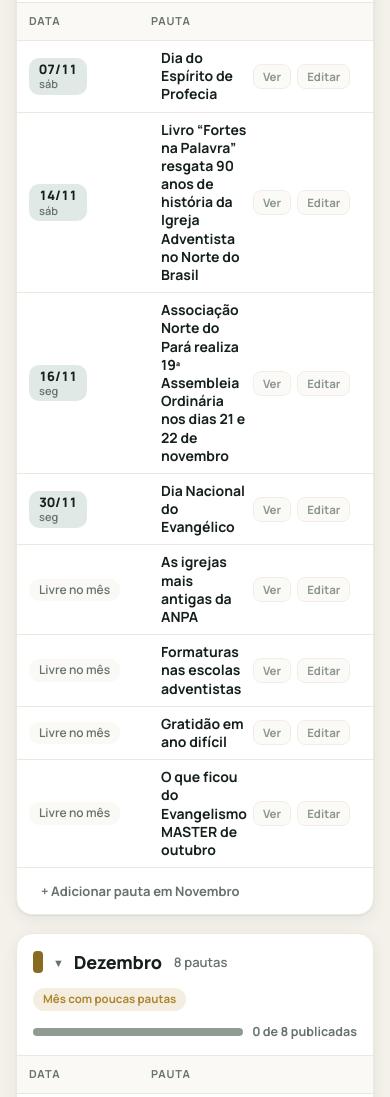
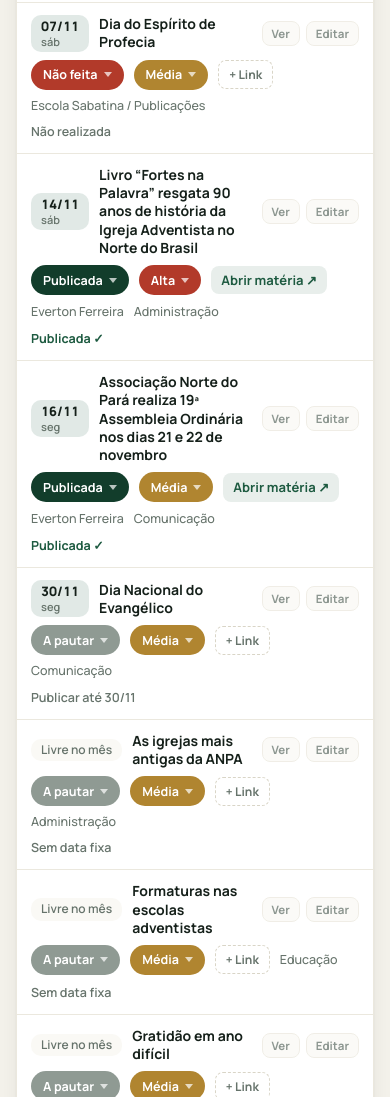
Before and after one commit to Ever7on/pautas-portal-anpa, a plain HTML site: page index.html in a window 390 px wide. Shown: the part 903-2000 px from the top of the page. Drawn offline with Linux system fonts and the light colour scheme.

Commit message:
Ajusta o quadro à largura da tela: tabela enxuta e cartões em telas menores
Co-Authored-By: Claude Opus 5.5 <noreply@anthropic.com>
Claude-Session: https://claude.ai/code/session_01EbgkXr4foGVrPqpThryLyi

```diff
--- a/index.html
+++ b/index.html
@@ -196,6 +196,34 @@ footer.sp{height:20px}
 .btn-del.confirm{background:var(--late);color:var(--surface)}
 .ro .edit-only{display:none!important}
 @media (prefers-reduced-motion:reduce){*{transition:none!important;animation:none!important}}
+/* encaixe: tabela enxuta em telas largas, cartões em telas médias e pequenas */
+table{min-width:0;width:100%}
+th.name,td.name{min-width:260px;max-width:none}
+.col-status{width:128px}.col-prio{width:108px}.col-link{width:140px}.col-resp{width:130px}.col-dept{width:150px}.col-due{width:150px}
+th.datecol,td.datecol{width:104px;min-width:104px;max-width:104px}
+th.name,td.name{left:104px}
+td:nth-child(9){white-space:normal;min-width:130px;max-width:190px;line-height:1.3}
+@media (max-width:1500px){th:nth-child(7),td:nth-child(7),th:nth-child(8),td:nth-child(8){display:none}}
+@media (max-width:1180px){
+  .tscroll{overflow-x:visible}
+  table,thead,tbody,tr,td,th{display:block}
+  thead{display:none}
+  tr.item{display:flex;flex-wrap:wrap;align-items:center;gap:8px 10px;padding:12px 14px;border-bottom:1px solid var(--line)}
+  tr.item td{border:0;height:auto;padding:0;text-align:left;white-space:normal;background:transparent!important;position:static;box-shadow:none;min-width:0;max-width:none;width:auto}
+  tr.item td.datecol{flex:none}
+  tr.item td.name{flex:1 1 calc(100% - 120px)}
+  tr.item td.name .nm{padding:0}
+  tr.item td:nth-child(3),tr.item td:nth-child(4),tr.item td:nth-child(5){flex:none}
+  tr.item td:nth-child(6),tr.item td:nth-child(9){font-size:12.5px;color:var(--muted)}
+  tr.item td:nth-child(6):empty,tr.item td:nth-child(6):has(>span:only-child){display:none}
+  tr.item td:nth-child(10){margin-left:auto}
+  .pill{min-width:0;height:30px}
+  tr.item:hover{background:var(--hover)}
+  tr.detail td{padding:12px 14px}
+  .addrow td{border:0}
+  .toolbar{position:static}
+}
+@media (max-width:560px){tr.item td:nth-child(10){margin-left:0;flex-basis:100%}}
 </style>
 </head>
 <body>
@@ -420,7 +448,7 @@ function renderTable(all){const V=document.getElementById("viewT");let out="";
 <td class="txt"><span class="kind" style="--kc:${KIND[i.k][1]}"><i></i>${KIND[i.k][0]}</span></td>
 <td class="txt">${esc(i.dept)}</td>
 <td class="txt"><span class="due ${d.c}">${d.t}</span></td></tr>`;
-        if(x)out+=`<tr class="detail"><td colspan="10"><div class="dgrid"><div><b>Ângulo:</b> ${esc(i.pauta)||"—"}</div>${i.fontes?`<div><b>Fontes:</b> ${esc(i.fontes)}</div>`:""}${i.sd?`<div><b>Dia:</b> ${SEM[i.sd.getDay()]}, ${dateTxt(i)} · <b>${i.f==="N"?"Preparar até":"Pré-pauta"}:</b> ${fm(i.f==="N"?add(i.sd,-3):add(i.sd,-10))}${i.f!=="N"?` · <b>Divulgação:</b> ${fm(add(i.sd,-7))}`:""}</div>`:""}<div><b>Canais:</b> ${(i.ch||[]).map(c=>CH[c]).join(", ")}</div>${i.link?`<div><b>Matéria:</b> ${okUrl(i.link)?`<a class="lnk" href="${esc(i.link)}" target="_blank" rel="noopener">${esc(i.link)}</a>`:esc(i.link)}</div>`:""}</div></td></tr>`});
+        if(x)out+=`<tr class="detail"><td colspan="10"><div class="dgrid"><div><b>Formato:</b> ${FMT[i.f]} · <b>Tipo:</b> ${KIND[i.k][0]} · <b>Departamento:</b> ${esc(i.dept)||"—"}</div><div><b>Ângulo:</b> ${esc(i.pauta)||"—"}</div>${i.fontes?`<div><b>Fontes:</b> ${esc(i.fontes)}</div>`:""}${i.sd?`<div><b>Dia:</b> ${SEM[i.sd.getDay()]}, ${dateTxt(i)} · <b>${i.f==="N"?"Preparar até":"Pré-pauta"}:</b> ${fm(i.f==="N"?add(i.sd,-3):add(i.sd,-10))}${i.f!=="N"?` · <b>Divulgação:</b> ${fm(add(i.sd,-7))}`:""}</div>`:""}<div><b>Canais:</b> ${(i.ch||[]).map(c=>CH[c]).join(", ")}</div>${i.link?`<div><b>Matéria:</b> ${okUrl(i.link)?`<a class="lnk" href="${esc(i.link)}" target="_blank" rel="noopener">${esc(i.link)}</a>`:esc(i.link)}</div>`:""}</div></td></tr>`});
       out+=`<tr class="addrow edit-only"><td colspan="10"><button type="button" data-new="${m}">+ Adicionar pauta em ${MES[m]}</button></td></tr>`;
       out+=`</tbody></table></div>`}
     out+=`</section>`}
--- a/sw.js
+++ b/sw.js
@@ -1,5 +1,5 @@
 // Mantém o quadro abrindo mesmo sem internet. Busca a versão nova primeiro e usa a cópia salva se estiver offline.
-const CACHE = "pautas-anpa-v3";
+const CACHE = "pautas-anpa-v4";
 const FILES = ["./", "index.html", "manifest.webmanifest", "icon.svg", "icon-192.png", "icon-512.png", "apple-touch-icon.png", "favicon-32.png"];
 self.addEventListener("install", e => { e.waitUntil(caches.open(CACHE).then(c => c.addAll(FILES)).then(() => self.skipWaiting())); });
 self.addEventListener("activate", e => { e.waitUntil(caches.keys().then(ks => Promise.all(ks.filter(k => k !== CACHE).map(k => caches.delete(k)))).then(() => self.clients.claim())); });
```
